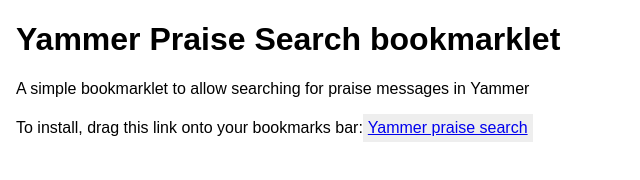
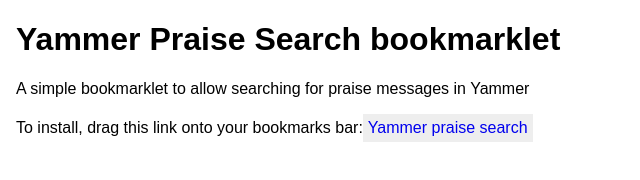
Before and after one commit to zplume/zplume.github.io, a plain HTML site: page yammer-praise-search/index.html in a window 1280 px wide. Shown: the full height of the page, 0-640 px from the left. Drawn offline with Linux system fonts and the light colour scheme.

Commit message:
Updated loader

```diff
--- a/yammer-praise-search/index.html
+++ b/yammer-praise-search/index.html
@@ -9,7 +9,7 @@
         <h1>Yammer Praise Search bookmarklet</h1>
         <article>
             <p>A simple bookmarklet to allow searching for praise messages in Yammer</p>
-            <p>To install, drag this link onto your bookmarks bar:<a class='yammer-praise-search-bookmarklet' href='javascript:!function(){function e(){var e=new Date,t=document.createElement("script");t.src=a+"?v="+e.getFullYear()+e.getMonth()+e.getDate(),document.head.appendChild(t)}var a="https://zplume.github.io/yammer-praise-search/ls.yammer-praise-search-loader.min.js";0===window.location.href.indexOf("https://www.yammer.com")?e():alert("Yammer Praise Search will only work on Yammer website (https://www.yammer.com)")}();'>Yammer praise search</a></p>
+            <p>To install, drag this link onto your bookmarks bar:<a class='yammer-praise-search-bookmarklet' href='javascript:!function(){function e(){var e=new Date,a=document.createElement("script");a.src=t+"?v="+e.getFullYear()+e.getMonth()+e.getDate(),document.head.appendChild(a)}var t="https://zplume.github.io/yammer-praise-search/ls.yammer-praise-search.min.js";0===window.location.href.indexOf("https://www.yammer.com")?e():alert("Yammer Praise Search will only work on the Yammer website (https://www.yammer.com)")}();'>Yammer praise search</a></p>
         </article>
         <style type="text/css">
             body {
@@ -21,6 +21,9 @@
                 padding:5px;
                 background-color:#eee;
             }
+            a {
+                text-decoration: none;
+            }
         </style>
     </body>
 </html>
```
